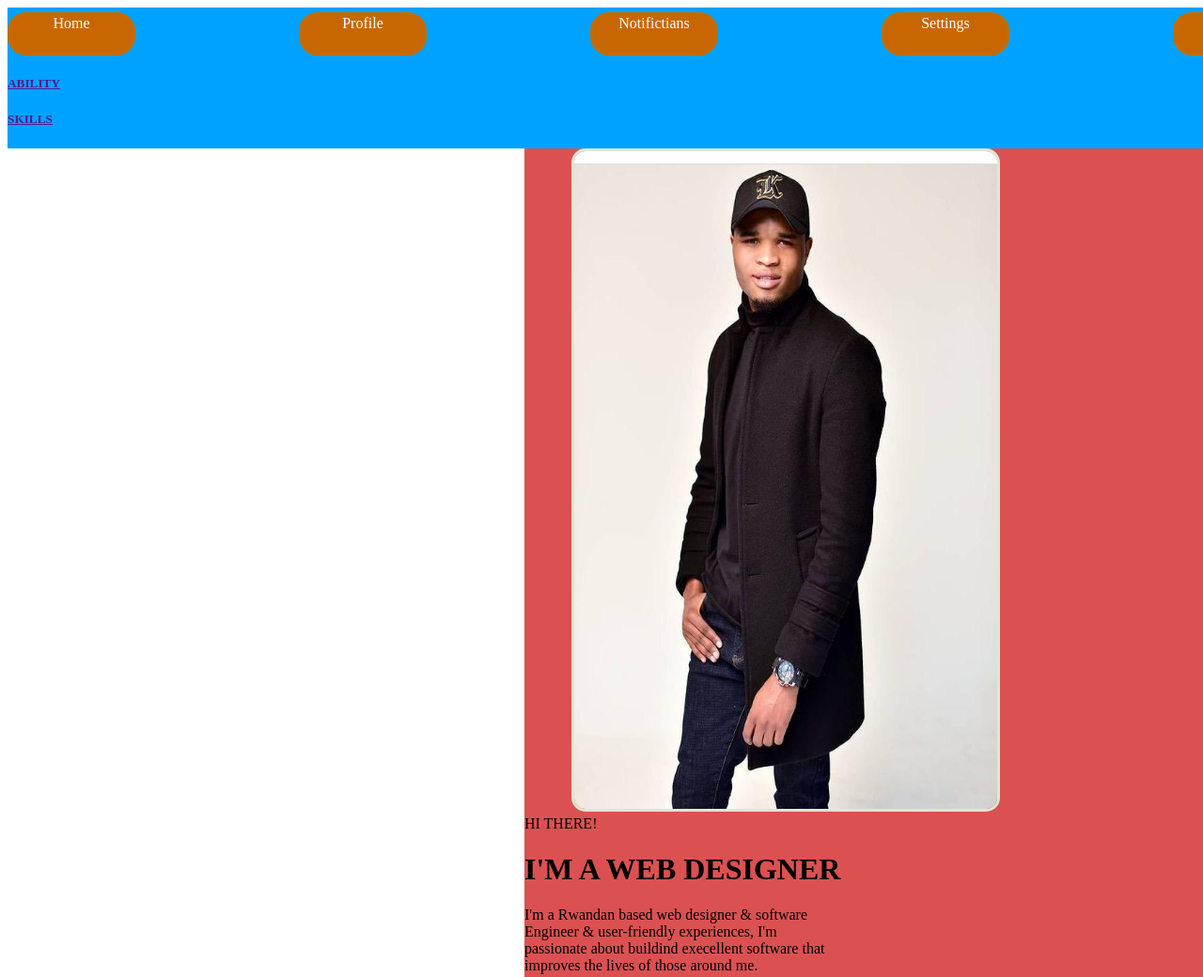
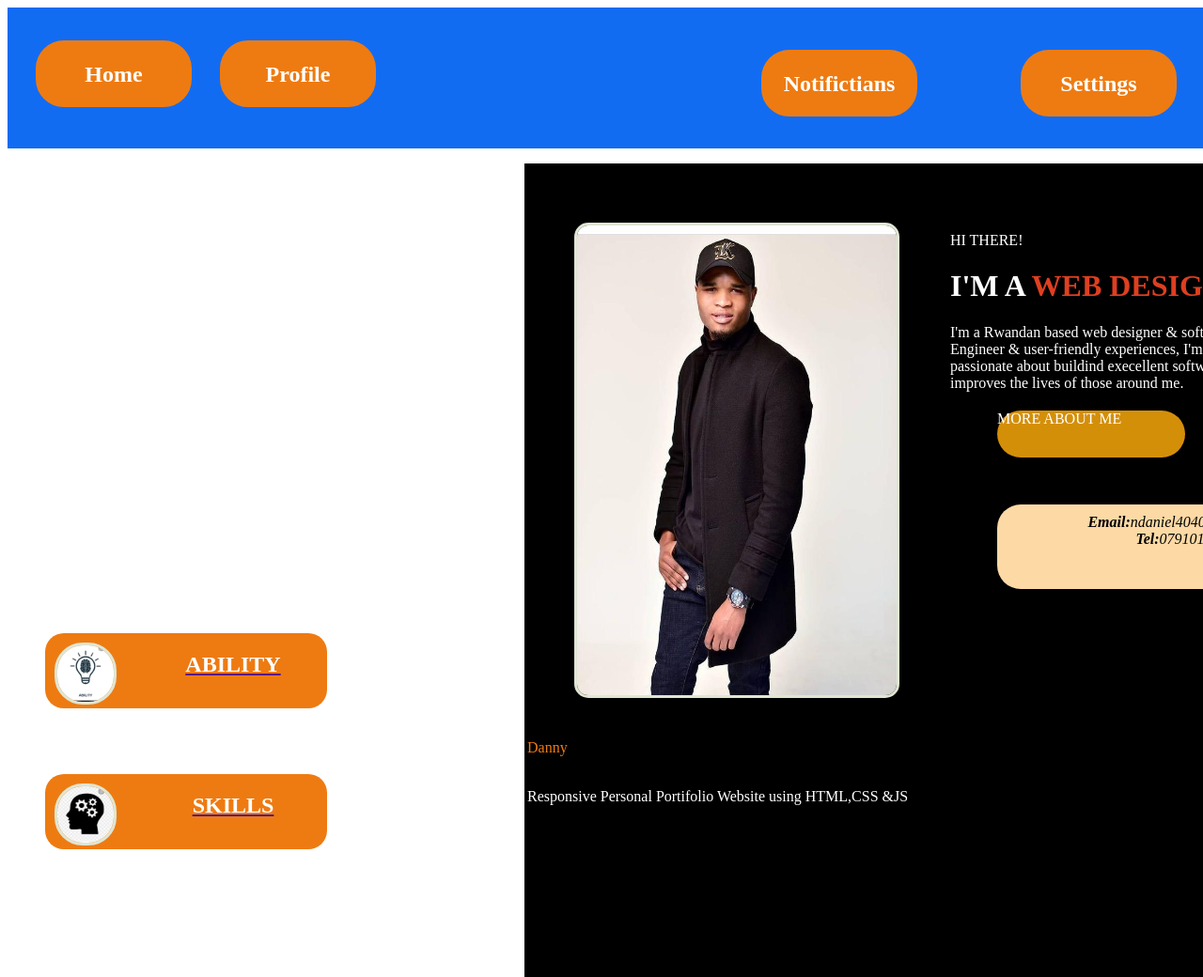
Before and after one commit to PackDevs/Danny-L2G1, a plain HTML site: page index.html in a window 1280 px wide. Shown: the top 1040 px of the page at 94% size. After the commit the page ends 904 px from the top, so only its background shows below. Drawn offline with Linux system fonts and the light colour scheme.

Commit message:
the second commit on:

```diff
--- a/index.html
+++ b/index.html
@@ -11,21 +11,23 @@
 <body >
     <div class="intro">
         <div class="navabars">
-
-                <a href="#">Home</a>
-                <a href="#">Profile</a>
-                <a href="#">Notifictians</a>
-                <a href="#">Settings</a>
-                <a href="#">Help</a>
-
+            <div class="left">
+                <a href="#"><h2>Home</h2></a>
+                <a href="#"><h2>Profile</h2></a>
+            </div>
+            <div class="right">
+                <a href="#"><h2>Notifictians</h2></a>
+                <a href="#"><h2>Settings</h2></a>
+                <a href="#"><h2>Help</h2></a>
+            </div>
         </div>
 
 
 
         <div class="sidebar">
 
-                <a href=""><H5>ABILITY</H5></a>
-                <a href=""><H5>SKILLS</H5></a>
+            <img src="ability icon.jpeg"> <a href=""><H2>ABILITY</H2></a>
+            <img src="skills icon.jpeg"> <a href=""><H2>SKILLS</H2></a>
 
 
         </div>
@@ -34,19 +36,20 @@
                     <img src="danny px.jpeg">
             <div class="paragraph">
                     <head> HI THERE!</head>
-                    <h1>I'M A WEB DESIGNER</h1>
+                    <h1>I'M A <b> WEB DESIGNER</b></h1>
                       <P>I'm a Rwandan based web designer & software<br>Engineer & user-friendly experiences, I'm <br>passionate about buildind execellent software that<br> improves the lives of those around me. </P>
             </div>
-      </div>
+
 
          <div class="inform">MORE ABOUT ME</div>
          <div class="home">HOME</div>
          <div class="email"><i><b>Email:</b>ndaniel4040@gmail.com<br><b>Tel:</b>0791012866</i>
          </div>
 
-        <div class="bottom">
-               Danny<br><br><br>
+         <div class="bottom">
+               Danny<br><br>
                <p>Responsive Personal Portifolio Website using HTML,CSS &JS</p>
+         </div>
         </div>
     </div>
 </body>
--- a/style.css
+++ b/style.css
@@ -1,30 +1,104 @@
-.mainpage{
-    background-color:rgb(219, 81, 81);
+.mainpage{position: fixed;
+    background-color: black;
+
+    /* background-color:rgb(27, 17, 11); */
     width: 1000px;
     height: 900px;
     margin-left: 550px;
 }
 img{
+    margin-top: 60px;
     border:solid rgb(223, 230, 211);
-    height: 700px;
-    padding: 0px;
+    height: 500px;
+    /* padding-bottom: 30px; */
     margin-left: 50px;
     border-radius: 15px;
-    width: 450px;
+    width: 340px;
+
 }
-/* #head{
-    color: aliceblue;
+.email{
+    text-align:center;
+    background-color: #fcd9a5;
+    width: 380px;
+    padding: 10px;
+    margin-left: 500px;
+    height: 70px;
+    margin-bottom: 350px;
+    color: black;
+    margin-top: 250px;
+    border-radius: 25px;
+    position: fixed;
+}
+
+
+
+.home{
+   /* padding-top: 20px; */
+   text-align:center;
+
+   /* text-align: right; */
+    width: 150px;
+    height: 50px;
+    color: white;
+    background-color: #ee7b11;
+    margin-top: -250px;
+    margin-left: 830px;
+    border-radius: 30px;
+}
+.sidebar a h2{
+    /* visibility: hidden; */
+    padding-top: 20px;
+    text-align: center;
+    padding-left: 100px;
+    color: white;
+    text-decoration: none;
+    width: 200px;
+    height: 60px;
+    background-color: #ee7b11;
+    border-radius: 20px;
+    margin-left: 40px;
+
+
+}
+.sidebar img{
+    border-radius: 30px;
+    margin-bottom: -100px;
+
+    /* display: grid ;
+    grid-template-columns: repeat(4,1fr); */
+}
+.bottom{
+    /* border: solid black; */
+    margin-top: 500px;
+
+    color: #ee7b11;
+}
+.bottom p{
+    color: white;
+}
+.inform{
+
+    width: 200px;
+    height: 50px;
+    color: white;
+    background-color: #d48f09;
+    margin-top: 20px;
+    margin-left: 500px;
+    border-radius: 30px;
+}
+.paragraph h1 b{
+    color: #ee4422ee;
 }
 .paragraph{
-    border: white;
+    /* border: solid black; */
+    margin-top: -500px;
+    color: white;
+    /* background-color: black; */
+    margin-left: 450px;
 }
-
-.body{
-    background-color: blueviolet;
-} */
 .intro{
 
-    background-color: rgb(0, 162, 255);
+    background-color: #126cf2;
     width: 1550px;
     height: 150px;
 }
@@ -39,10 +113,68 @@ img{
     grid-template-columns: repeat(5,1fr);
 
 }
-.navabars a{
+.right{
+    display: grid ;
+    grid-template-columns: repeat(3,1fr);
+    margin-left: 300px;
+    margin-top: 30px;
+
+}
+.left{
+    margin-top: 30px;
+    display: grid ;
+    grid-template-columns: repeat(2,1fr);
+    /* margin-left: 10px; */
+}
+.sidebar img{
+    width: 60px;
+    height: 60px;
+}
+.mainpage{
+    background-color: black;
+    border: solid black;
+    margin-top: -750px;
+    /* background-color: #0000; */
+}
+.sidebar{
+    margin-top: 500px;
+}
+.sidebar a h1{
+
+}
+.left a{
+    padding-bottom: 45px;
+    text-align: center;
+    margin-left: 30px;
     margin-top: 15px;
-border:solid rgb(192, 109, 1);
-background-color:rgb(200, 103, 1) ;
+    border:solid #ee7b11;
+    background-color:#ee7b11 ;
+    width: 160px;
+    height: 20px;
+    color: white;
+    margin-top: 5px;
+    text-decoration: none;
+    border-radius: 30px;
+    /* text-align: center; */
+}
+.right a{
+    padding-bottom: 45px;
+    margin-left: 110px;
+    margin-top: 15px;
+    border:solid #ee7b11;
+    background-color:#ee7b11 ;
+    width: 160px;
+    height: 20px;
+    color: white;
+    margin-top: 15px;
+    text-decoration: none;
+    border-radius: 30px;
+    text-align: center;
+}
+/* .navabars a{
+    margin-top: 15px;
+border:solid #ee7b11;
+background-color:#ee7b11 ;
 width: 130px;
 height: 40px;
 color: white;
@@ -50,4 +182,4 @@ margin-top: 5px;
 text-decoration: none;
 border-radius: 20px;
 text-align: center;
-}
+} */
```
Also changed, not shown: skills icon.jpeg (added).
